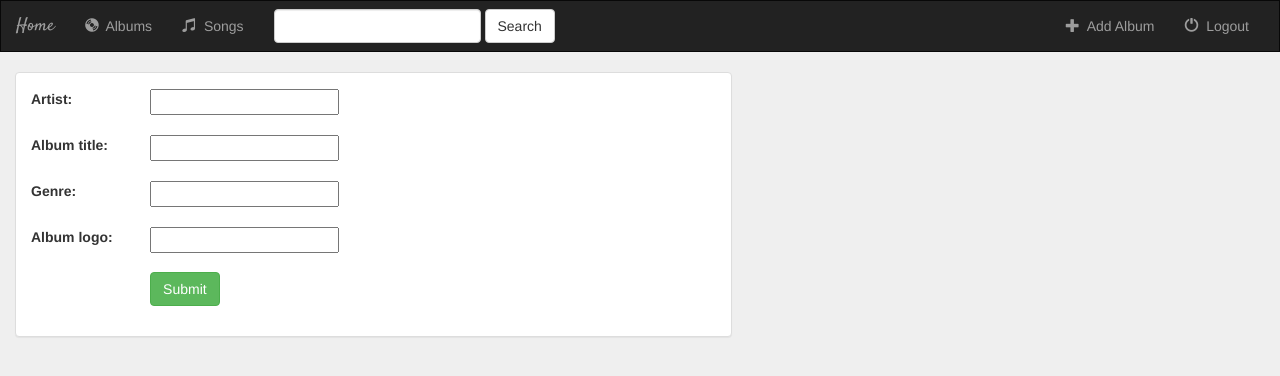
After one commit to pazza22/django-tango, a Django app: page /music/album/add/ in a window 1280 px wide. The commit adds this page. Shown: the top 376 px of the page. Run offline with Django 3.2, Linux system fonts and the light colour scheme; some libraries are stand-ins or nearby versions.

Commit message:
ModelForm Create View

```diff
--- a/music/models.py
+++ b/music/models.py
@@ -1,10 +1,14 @@
 from django.db import models
+from django.urls import reverse
 
 class Album(models.Model):
     artist = models.CharField(max_length=250)
     album_title = models.CharField(max_length=500)
     genre = models.CharField(max_length=100)
     album_logo = models.CharField(max_length=1000)
+
+    def get_absolute_url(self):
+        return reverse('music:detail', kwargs={'pk': self.pk})
 
     def __str__(self):
         return self.album_title + ' (' + self.artist + ')'
--- /dev/null
+++ b/music/templates/music/album_form.html
@@ -0,0 +1,25 @@
+{% extends 'music/base.html' %}
+{% block title %}Add a New Album{% endblock %}
+{% block albums_active %}active{% endblock %}
+
+{% block body %}
+<div class = "container-fluid">
+  <div class = "row">
+    <div class = "col-sm-12 col-md-7">
+      <div class = "panel panel-default">
+        <div class = "panel-body">
+          <form class="form-horizontal" action="" method="post" enctype="multipart/form-data">
+            {% csrf_token %}
+            {% include 'music/form-template.html' %}
+            <div class="form-group">
+              <div class="col-sm-offset-2 col-sm-10">
+                <button type="submit" class="btn btn-success">Submit</button>
+              </div>
+            </div>
+          </form>
+        </div>
+      </div>
+    </div>
+  </div>
+</div>
+{% endblock %}
--- a/music/templates/music/base.html
+++ b/music/templates/music/base.html
@@ -46,7 +46,7 @@
       </form>
       <ul class="nav navbar-nav navbar-right">
         <li>
-          <a href="#">
+          <a href="{%url 'music:album-add'%}">
             <span class="glyphicon glyphicon-plus" aria-hidden="true"></span>&nbsp; Add Album
           </a>
           <li>
--- /dev/null
+++ b/music/templates/music/form-template.html
@@ -0,0 +1,13 @@
+{% for field in form %}
+  <div class="form-group">
+    <div class="col-sm-offset-2 col-sm-10">
+      <span class="text-danger small">{{field.errors}}</span>
+    </div>
+    <label class="contro-label col-sm-2">
+      {{field.label_tag}}
+    </label>
+    <div class="col-sm-10">
+      {{field}}
+    </div>
+  </div>
+{% endfor %}
--- a/music/urls.py
+++ b/music/urls.py
@@ -12,4 +12,7 @@ urlpatterns = [
     # /music/232/
     url(r'^(?P<pk>[0-9]+)/$', views.DetailView.as_view(), name='detail'),
 
+    # /music/album/add
+    url(r'album/add/$', views.AlbumCreate.as_view(), name='album-add'),
+
 ]
--- a/music/views.py
+++ b/music/views.py
@@ -1,4 +1,5 @@
 from django.views import generic
+from django.views.generic.edit import CreateView, UpdateView, DeleteView
 from .models import Album
 
 class IndexView(generic.ListView):
@@ -11,3 +12,7 @@ class IndexView(generic.ListView):
 class DetailView(generic.DetailView):
     model = Album
     template_name = 'music/detail.html'
+
+class AlbumCreate(CreateView):
+    model = Album
+    fields = ['artist', 'album_title', 'genre', 'album_logo']
```
